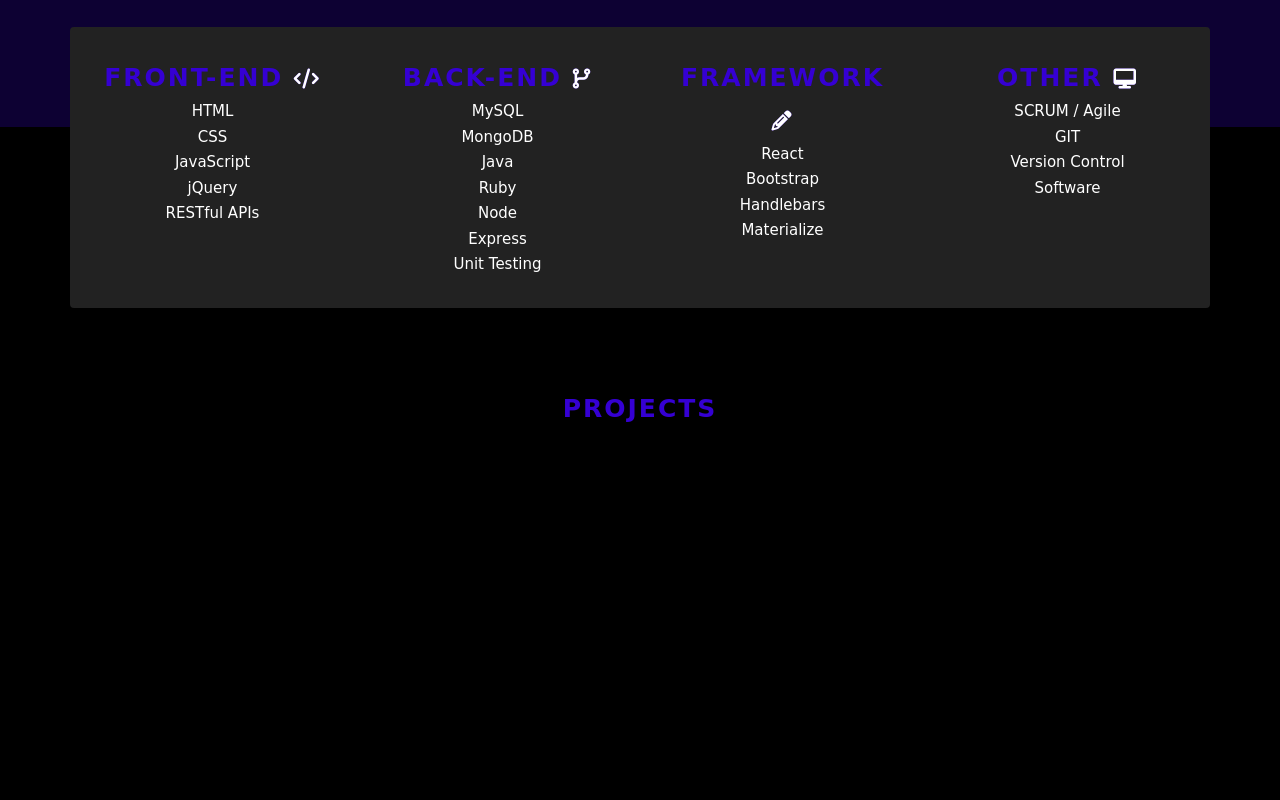
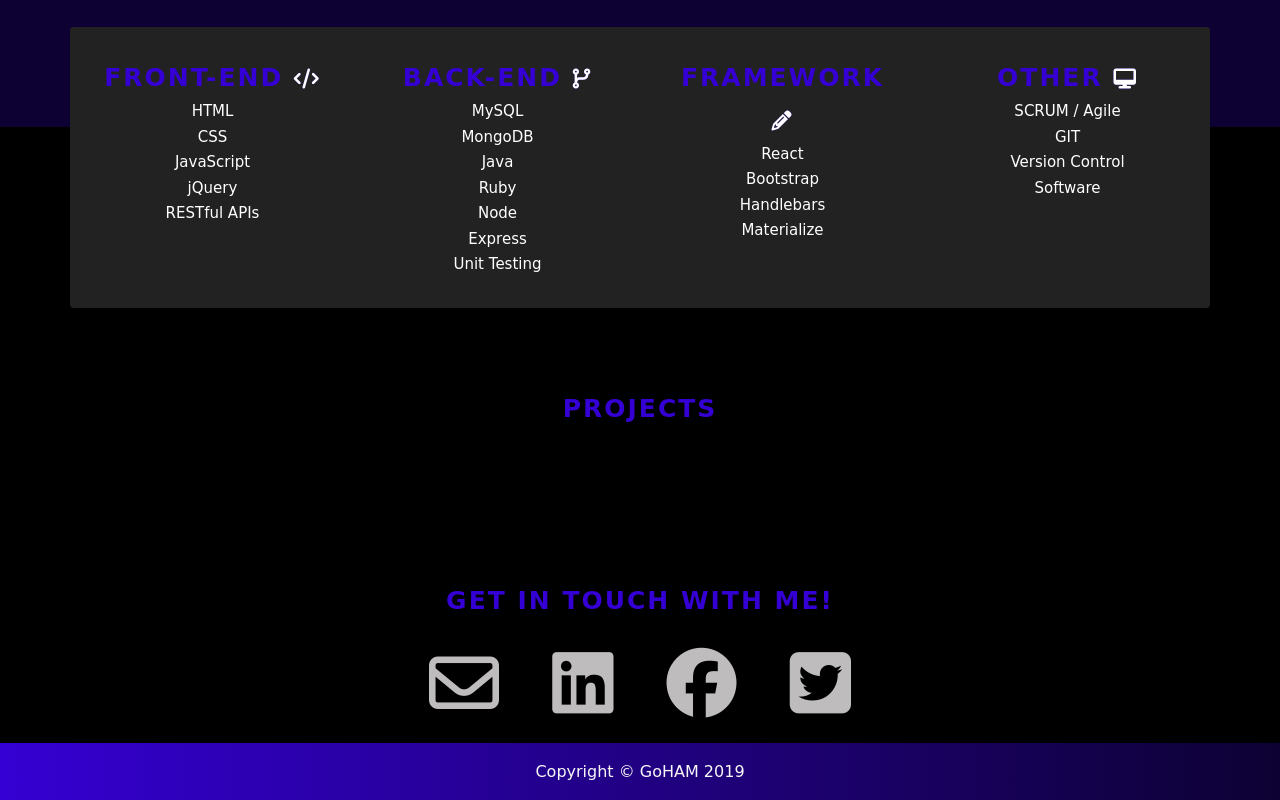
Before and after one commit to AnamAM/portfolio-templates-SASS, a website: page DeepDarkGalaxy/index.html in a window 1280 px wide. Shown: the part 1001-1801 px from the top of the page. Before the commit the page ends 1431 px from the top, so only its background shows below. Drawn offline with Linux system fonts and the light colour scheme; a web font is replaced by a local one.

Commit message:
added contact me icons and footer

```diff
--- a/DeepDarkGalaxy/index.html
+++ b/DeepDarkGalaxy/index.html
@@ -8,7 +8,8 @@
     <link href="https://fonts.googleapis.com/css?family=Nixie+One&display=swap" rel="stylesheet">
     <!--Import Google Icon Font-->
     <link href="https://fonts.googleapis.com/icon?family=Material+Icons" rel="stylesheet">
-    <script src="https://kit.fontawesome.com/2823a4a1df.js"></script>
+    <!-- <script src="https://kit.fontawesome.com/2823a4a1df.js"></script> -->
+    <script src="https://use.fontawesome.com/ae4d2b541d.js"></script>
 
     <link rel="stylesheet" href="css/icon-font.css">
     <link rel="stylesheet" href="css/style.css">
@@ -47,7 +48,7 @@
         <div class="row skills-row">
             <div class="col-1-of-4">
                 <div class="skills-box u-center-text">
-                    <h5 class="heading-secondary">Front-End <i class="fas fa-code"></i></h5>
+                    <h5 class="heading-secondary">Front-End <i class="fa fa-code icon" aria-hidden="true"></i></h5>
                     <div class="skill-box--text">
                         <ul>
                             <li>HTML</li>
@@ -61,7 +62,7 @@
             </div>
             <div class="col-1-of-4">
                 <div class="skills-box u-center-text">
-                    <h5 class="heading-secondary">Back-End <i class="fas fa-code-branch"></i></h5>
+                    <h5 class="heading-secondary">Back-End <i class="fa fa-code-fork icon" aria-hidden="true"></i></h5>
                     <div class="skill-box--text">
                         <ul>
                             <li>MySQL</li>
@@ -77,7 +78,7 @@
             </div>
             <div class="col-1-of-4">
                 <div class="skills-box u-center-text">
-                    <h5 class="heading-secondary">Framework <i class="fas fa-pencil-alt"></i></h5>
+                    <h5 class="heading-secondary">Framework <i class="fa fa-pencil icon" aria-hidden="true"></i></h5>
                     <div class="skill-box--text">
                         <ul>
                             <li>React</li>
@@ -90,7 +91,7 @@
             </div>
             <div class="col-1-of-4">
                 <div class="skills-box u-center-text">
-                    <h5 class="heading-secondary">Other <i class="fas fa-desktop"></i></h5>
+                    <h5 class="heading-secondary">Other <i class="fa fa-desktop icon" aria-hidden="true"></i></h5>
                     <div class="skill-box--text">
                         <ul>
                             <li>SCRUM / Agile</li>
@@ -108,9 +109,28 @@
             <h2 class="heading-secondary">
                 Projects
             </h2>
-
         </div>
     </section>
+
+    <section class="section-contact">
+        <div class="u-center-text ">
+            <h2 class="heading-secondary">
+                Get in touch with me!
+            </h2>
+            <div class="contact">
+                <i class="fa fa-envelope-o contact__icon u-padding-left" aria-hidden="true"></i>
+                <i class="fa fa-linkedin-square contact__icon u-padding-left" aria-hidden="true"></i>
+                <i class="fa fa-facebook-official contact__icon u-padding-left" aria-hidden="true"></i>
+                <i class="fa fa-twitter-square contact__icon u-padding-left" aria-hidden="true"></i>
+            </div>
+        </div>
+    </section>
+
+    <footer class="section-footer">
+        <div class="footer__copyright u-center-text">
+            Copyright &copy; GoHAM 2019
+        </div>
+    </footer>
 
 
 
--- a/DeepDarkGalaxy/sass/abstract/_variables.scss
+++ b/DeepDarkGalaxy/sass/abstract/_variables.scss
@@ -8,6 +8,7 @@
 
 $color-grey-light-1: #f7f7f7;
 $color-grey-light-2: #eee;
+$color-grey-light-3: #bebcbc;
 
 $color-white: #fff;
 $color-black: #000;
--- a/DeepDarkGalaxy/sass/base/_utilities.scss
+++ b/DeepDarkGalaxy/sass/base/_utilities.scss
@@ -6,3 +6,5 @@
 
 .u-margin-top-big { margin-top: 8rem !important; }
 .u-margin-top-huge { margin-top: 10rem !important; }
+
+.u-padding-left { padding: 2.5rem; }
--- /dev/null
+++ b/DeepDarkGalaxy/sass/components/_contact.scss
@@ -0,0 +1,10 @@
+.contact__icon {
+    font-size: 7rem;
+    color: $color-grey-light-3;
+    cursor: pointer;
+    transition: transform .3s;
+
+    &:hover {
+        transform: translateY(-1.5rem) scale(1.03);
+    }
+}
--- /dev/null
+++ b/DeepDarkGalaxy/sass/components/_footer.scss
@@ -0,0 +1,5 @@
+.footer__copyright {
+    color: $color-grey-light-1;
+    padding: 1.5rem 0 1.5rem 0;
+    font-size: $default-font-size;
+}
--- a/DeepDarkGalaxy/sass/components/_skills.scss
+++ b/DeepDarkGalaxy/sass/components/_skills.scss
@@ -21,7 +21,7 @@
         }
 }
 
-.fas {
+.icon {
     color: white;
     font-size: 2rem;
 }
--- a/DeepDarkGalaxy/sass/main.scss
+++ b/DeepDarkGalaxy/sass/main.scss
@@ -7,6 +7,8 @@
 
 @import "./components/bio";
 @import "./components/button";
+@import "./components/contact";
+@import "./components/footer";
 @import "./components/skills";
 @import "./components/projects";
 
--- a/DeepDarkGalaxy/sass/pages/_home.scss
+++ b/DeepDarkGalaxy/sass/pages/_home.scss
@@ -10,5 +10,13 @@
 }
 
 .section-projects {
-    color: $color-white;
+    padding: 0 0 15rem 0;
 }
+
+.section-contact {
+
+}
+
+.section-footer {
+    background-image: linear-gradient(to right, $color-primary, $color-primary-dark-2);
+}
```
Also changed, not shown: DeepDarkGalaxy/css/style.css.
